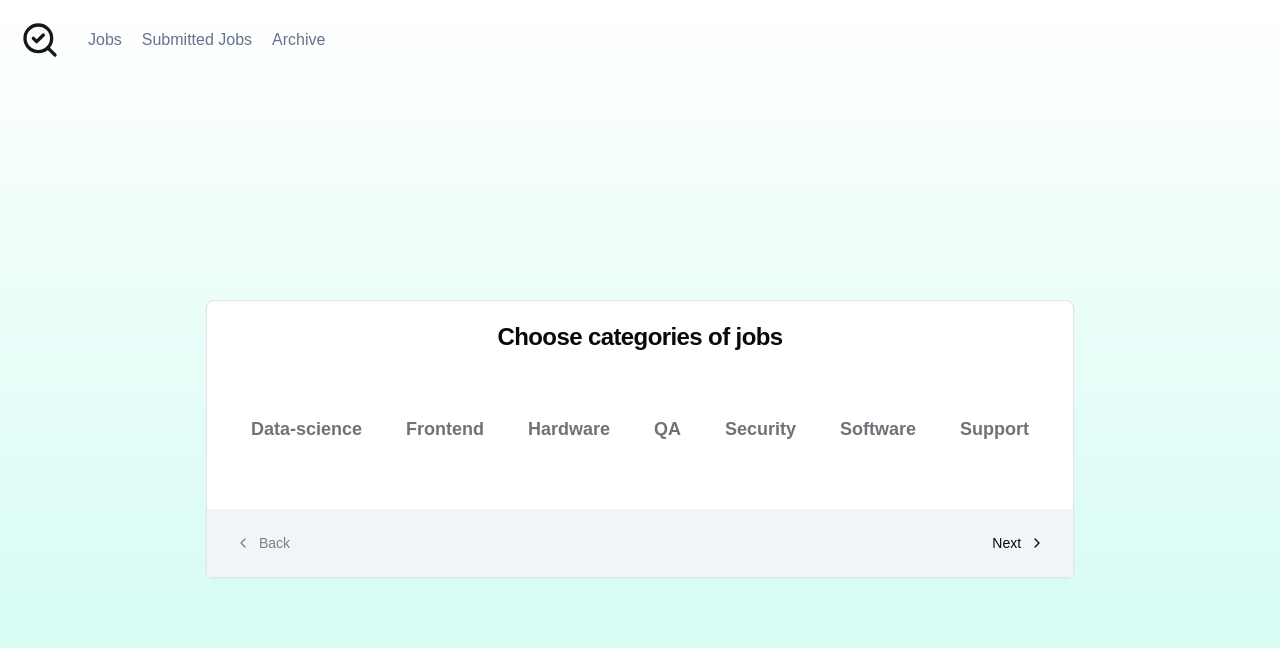
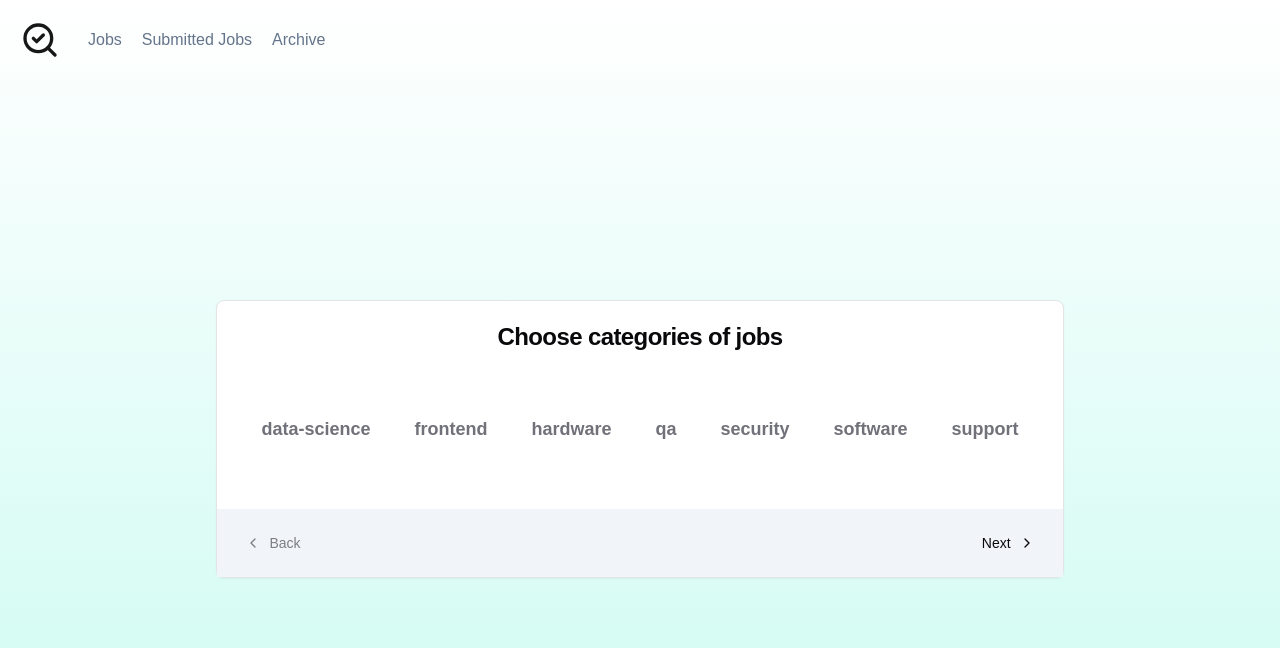
Before and after one commit to liela9/hi-tech-jobs, a Next.js app: page /customize in a window 1280 px wide. Shown: the top 648 px of the page. Built offline with nearby package versions, Linux system fonts and the light colour scheme.

Commit message:
save user preferences in db

```diff
--- a/package.json
+++ b/package.json
@@ -7,7 +7,7 @@
     "env-test": "echo $DB_USER $DB_PASSWORD $DB_HOST $DB_PORT $DB_NAME",
     "dev": "npx tsx server.ts",
     "prebuild": "psql -U $DB_USER -h $DB_HOST -p $DB_PORT -d $DB_NAME -f db/initDB.sql",
-    "build": "next build && npx tsx src/lib/initializeContent.ts",
+    "build": "next build",
     "start": "NODE_ENV=production npx tsx server.ts",
     "lint": "next lint"
   },
--- /dev/null
+++ b/src/app/api/filter/route.ts
@@ -0,0 +1,59 @@
+import { NextResponse } from "next/server";
+
+import pool from "@/lib/db";
+
+
+// Get user preferences
+export async function GET() {
+    try {
+        const includes = await pool.query(`SELECT * FROM includes`);
+        const excludes = await pool.query(`SELECT * FROM excludes`);
+        const result = [includes.rows, excludes.rows]
+
+        return NextResponse.json(result, { status: 200 });
+    } catch (error) {
+        console.error('Database error: ', error);
+        return NextResponse.json({ error: 'Database error occurred: ' + error }, { status: 500 });
+    }
+}
+
+// Insert user preferences
+export async function POST(request: Request) {
+    // reset preferences
+    try {
+        await pool.query(`DELETE FROM includes`);
+        await pool.query(`DELETE FROM excludes`);
+    } catch (error) {
+        console.error('Database error: ', error);
+        return NextResponse.json({ error: 'Database error occurred: ' + error }, { status: 500 });
+    }
+
+    const data = await request.json()
+    const { includes, excludes } = data
+    console.log('in post pref. ', includes, excludes)
+
+    try {
+        for (const keyword of includes) {
+            // insert keyword
+            const query = `
+                INSERT INTO includes (word)
+                VALUES ($1)`;
+
+            await pool.query(query, [keyword]);
+        }
+
+        for (const keyword of excludes) {
+            // insert keyword
+            const query = `
+                INSERT INTO excludes (word)
+                VALUES ($1)`;
+
+            await pool.query(query, [keyword]);
+        }
+
+        return NextResponse.json({ message: 'User preferences loaded successfully' }, { status: 200 })
+    } catch (error) {
+        console.error('Error inserting content:', error);
+        return NextResponse.json({ error: 'Database error occurred: ' + error }, { status: 500 });
+    }
+}
--- /dev/null
+++ b/src/app/api/initialization/handler.ts
@@ -0,0 +1,75 @@
+import axios from 'axios'
+import path from 'path'
+import fs from 'fs'
+import Papa from 'papaparse'
+
+import { CATEGORIES } from '@/lib/utils'
+
+const OUTPUT_PATH = 'data/'
+const PATH = 'https://raw.githubusercontent.com/mluggy/techmap/main/jobs/';
+
+async function getData(filename: string) {
+  try{
+    const response = await axios.get(`${PATH}${filename}`);
+    const content = response.data;
+
+    fs.writeFileSync(path.join(OUTPUT_PATH, filename), content, 'utf-8');
+  } catch (error) {
+    console.error('An error occurred:', error);
+  }
+}
+
+export async function fetchAllFiles() {
+  for (const c of CATEGORIES) {
+    await getData(`${c}.csv`);
+    await new Promise(resolve => setTimeout(resolve, 1000)); // simulate delay
+  }
+}
+
+export function loadData() {
+  return CATEGORIES.map(category => {
+    try {
+      const csvPath = path.join(OUTPUT_PATH, `${category}.csv`);
+      const csvFile = fs.readFileSync(csvPath, 'utf-8');
+      const parsedData: any[] = Papa.parse(csvFile, { header: true }).data;
+      return parsedData.map(item => ({
+        ...item,
+        department: category,
+        title: item.title?.toLowerCase(),
+        company: item.company?.toLowerCase(),
+        city: item.city?.toLowerCase(),
+        level: item.level?.toLowerCase(),
+        url: canonicalizeUrl(item.url),
+      }));
+    } catch (error) {
+      console.error('An error occurred:', error);
+    }
+  });
+}
+
+function canonicalizeUrl(url: string) {
+  const parsedUrl = new URL(url);
+  let netloc = parsedUrl.hostname.toLowerCase();
+
+  if (netloc.startsWith('www.')) {
+    netloc = netloc.substring(4);
+  }
+  if (netloc === 'il.linkedin.com') {
+    netloc = 'linkedin.com';
+  }
+
+  parsedUrl.hostname = netloc;
+  return parsedUrl.toString();
+}
+
+// Filter data to include items matching the keywords
+export function filterByKeywords(data: Job[], keywords: string[]): Job[] {
+  const regex = new RegExp(keywords.join('|'), 'i')
+  return data.filter(item => regex.test(item.title))
+}
+
+// Filter data to exclude items matching the blacklist
+export function filterOutBlacklist(data: Job[], blacklist: string[]): Job[] {
+  const regex = new RegExp(blacklist.join('|'), 'i')
+  return data.filter(item => !regex.test(item.title))
+}
--- /dev/null
+++ b/src/app/api/initialization/route.ts
@@ -0,0 +1,30 @@
+import { NextRequest, NextResponse } from "next/server";
+
+import { fetchAllFiles, filterByKeywords, filterOutBlacklist, loadData } from "./handler";
+
+// Get raw data
+export async function GET(request: NextRequest) {
+    const encodedData = request.nextUrl.searchParams.get('data')
+
+    if (encodedData) {
+        try {
+          const decodedData = JSON.parse(decodeURIComponent(encodedData))
+          console.log('decodedData', decodedData)
+          return NextResponse.json(decodedData)
+        } catch (error) {
+          return NextResponse.json({ error: 'Invalid data format' }, { status: 400 })
+        }
+    }
+
+    // try {
+    //   await fetchAllFiles()
+    //   const data = loadData().flat()
+    //   const keywordFiltered = filterByKeywords(data, keywords)
+    //   const result = filterOutBlacklist(keywordFiltered, blacklist)
+
+    //   return NextResponse.json(result, { status: 200 });
+    // } catch (error) {
+    //   console.error('Error loading data:', error)
+    //   return NextResponse.json({ error: 'Database error occurred: ' + error }, { status: 500 })
+    // }
+}
--- a/src/app/api/jobs/route.ts
+++ b/src/app/api/jobs/route.ts
@@ -1,7 +1,6 @@
 import { NextResponse } from "next/server";
 
 import pool from '../../../lib/db';
-import fetchAllJobs from "@/lib/getAllJobs";
 
 
 // Get all new jobs
@@ -59,7 +58,8 @@ export async function PATCH(request: Request) {
 
 // Insert new jobs
 export async function POST(request: Request) {
-    const jobs = await fetchAllJobs()
+    const data = await request.json()
+    const { jobs } = data
 
     try {
         for (const job of jobs) {
--- a/src/components/TableTopbar.tsx
+++ b/src/components/TableTopbar.tsx
@@ -18,6 +18,7 @@ import DeleteButton from "./DeleteButton"
 import { changeIsDeleted } from "@/lib/utils"
 import { ROOT_PATH } from "@/lib/utils"
 
+
 interface TableTopbarProps {
     table: Table<Job>;
     rowSelection: {[key: string]: boolean};
@@ -25,14 +26,32 @@ interface TableTopbarProps {
     currentPath: string;
 }
 
-async function handleRefreshData() {
+async function getUserPreferences() {
     try {
-        await fetch(`${ROOT_PATH}/api/jobs`, {
-            method: 'POST',
+        return await fetch(`${ROOT_PATH}/api/user`, {
+            method: 'GET',
         })
     } catch (error) {
         console.log(`Error message: `, error);
     }
+}
+
+async function handleRefreshData() {
+    const preferences = await getUserPreferences()
+    console.log('preferences: ', preferences)
+
+    // if (preferences) {
+    //     const jobs = await fetchAllJobs(preferences[0], preferences[1])
+
+    //     try {
+    //         await fetch(`${ROOT_PATH}/api/jobs`, {
+    //             method: 'POST',
+    //             body: JSON.stringify({ jobs: jobs }),
+    //         })
+    //     } catch (error) {
+    //         console.log(`Error message: `, error);
+    //     }
+    // }
 }
 
 function TableTopbar({table, rowSelection, data, currentPath}: TableTopbarProps) {
--- a/src/components/customize/CustomizeLayout.tsx
+++ b/src/components/customize/CustomizeLayout.tsx
@@ -1,7 +1,8 @@
 'use client'
 
-import { useState, useEffect } from 'react'
+import { useState } from 'react'
 import Link from 'next/link'
+import { io } from 'socket.io-client'
 import { ChevronLeft, ChevronRight, MoveRight } from "lucide-react"
 import {
   ToggleGroup,
@@ -31,17 +32,17 @@ const cards: Card[] = [
   },
 ]
 
-let mannagerInclude = ['mannager', 'leader', 'lead']
-let mannagerExclude = ['student', 'junior', 'senior', 'developer', 'principal', 'architect']
-let experiencedInclude = ['senior', 'developer', 'principal', 'architect']
-let experiencedExclude = ['student', 'junior', 'mannager', 'leader', 'lead']
-let juniorInclude = ['engineer', 'representative', 'developer']
-let juniorExclude = ['mannager', 'leader', 'lead', 'senior', 'principal', 'architect']
-let studentInclude = ['student']
+const mannagerInclude = ['mannager', 'leader', 'lead']
+const mannagerExclude = ['student', 'junior', 'senior', 'developer', 'principal', 'architect']
+const experiencedInclude = ['senior', 'developer', 'principal', 'architect']
+const experiencedExclude = ['student', 'junior', 'mannager', 'leader', 'lead']
+const juniorInclude = ['engineer', 'representative', 'developer']
+const juniorExclude = ['mannager', 'leader', 'lead', 'senior', 'principal', 'architect']
+const studentInclude = ['student']
 
 export default function CustomizeLayout() {
-  let includesKeywords = new Set<string>()
-  let excludesKeywords = new Set<string>()
+  const includesKeywords = new Set<string>()
+  const excludesKeywords = new Set<string>()
 
   const [includes, setIncludes] = useState<string[]>([]);
   const [excludes, setExcludes] = useState<string[]>([]);
@@ -92,8 +93,6 @@ export default function CustomizeLayout() {
       studentInclude.forEach(element => includesKeywords.add(element))
     }
 
-    console.log('includes:', Array.from(includesKeywords))
-    console.log('excludes:', Array.from(excludesKeywords))
     setIncludes(Array.from(includesKeywords))
     setExcludes(Array.from(excludesKeywords))
     setProfileReady(true)
--- a/src/components/customize/filter/FilterLayout.tsx
+++ b/src/components/customize/filter/FilterLayout.tsx
@@ -1,11 +1,55 @@
+import { ROOT_PATH } from "@/lib/utils";
+
 interface FilterLayoutProps {
     includes: string[];
     excludes: string[];
 }
 
+async function postUserPreferences(includes: string[], excludes: string[]) {
+    console.log('in postUserPreferences: ', includes, excludes)
+    try {
+      await fetch(`${ROOT_PATH}/api/user`, {
+        method: 'POST',
+        body: JSON.stringify({ includes: includes, excludes: excludes}),
+      })
+    } catch (error) {
+      console.log(`Error message: `, error);
+    }
+  }
+
+  async function loadJobs(includes: string[], excludes: string[]) {
+    try {
+      // read data from source
+      const encodedData = JSON.stringify({ keywords: includes, blacklist: excludes })
+      const res = await fetch(`${ROOT_PATH}/api/initialization?data=${encodedData}`, {
+        method: 'GET',
+      })
+
+      const jobs = await res.json()
+      console.log('jobs:', jobs[0])
+
+      // // insert data to DB
+      // await fetch(`${ROOT_PATH}/api/jobs`, {
+      //   method: 'POST',
+      //   body: JSON.stringify({ jobs: jobs }),
+      // })
+    } catch (error) {
+      console.log(`Error message: `, error);
+    }
+}
+
 export default function FilterLayout({includes, excludes}: FilterLayoutProps) {
+    const handleSubmit = () => {
+        // Save user preferences in the database
+        postUserPreferences(includes, excludes)
+
+        // Fill database with jobs
+        loadJobs(includes, excludes)
+    };
+
     return (
         <div>
+            FilterLayout
         </div>
     )
 }
--- a/src/lib/utils.ts
+++ b/src/lib/utils.ts
@@ -7,13 +7,13 @@ export function cn(...inputs: ClassValue[]) {
 
 export const ROOT_PATH = 'http://localhost:3000'
 export const CATEGORIES = [
-  'Data-science',
-  'Frontend',
-  'Hardware',
-  'QA',
-  'Security',
-  'Software',
-  'Support',
+  'data-science',
+  'frontend',
+  'hardware',
+  'qa',
+  'security',
+  'software',
+  'support',
 ]
 
 export async function turnIsDeleted(jobs: Job[]) {
```
Also changed, not shown: src/lib/initializeContent.ts (deleted, +0 -24 lines), src/app/api/filter/handler.ts (added), 1 other file (tests, documents, lock files or other folders).
